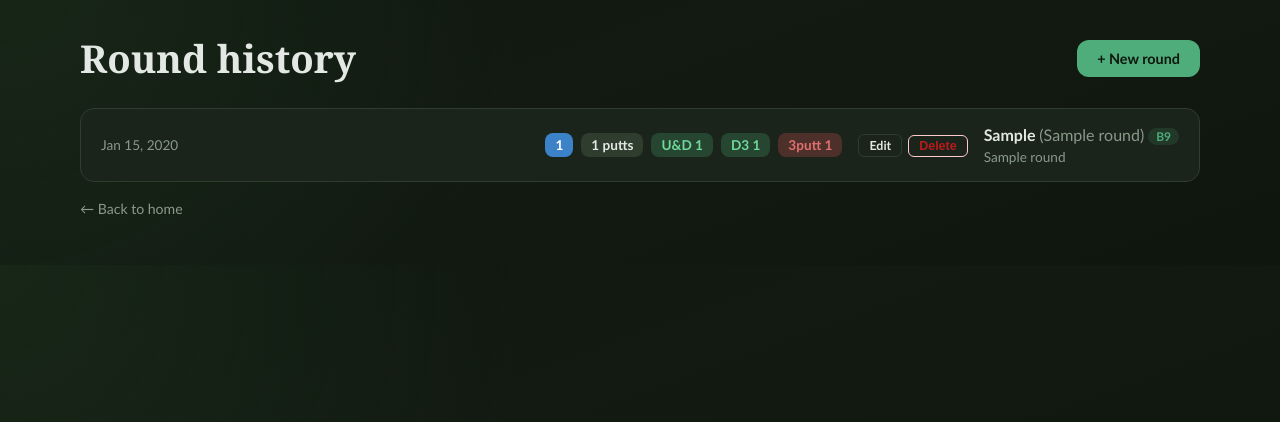
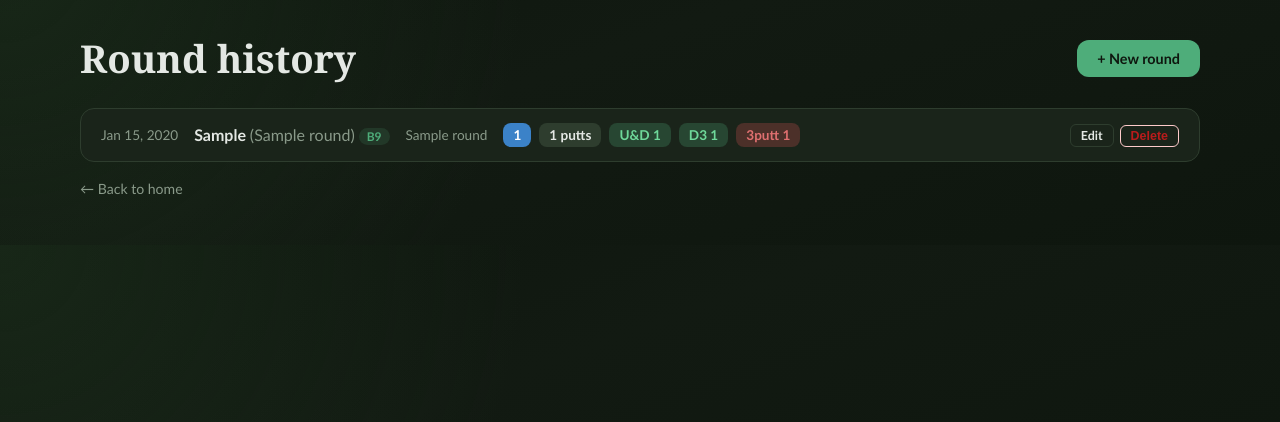
Before and after one commit to Brakjen/golf-scorecards, a FastAPI app: template src/golf_scorecards/templates/round_list.html in a window 1280 px wide. Shown: the part 44-466 px from the top of the page. Run offline with FastAPI, Linux system fonts and the light colour scheme; the template is opened without the code that fills it: most values are stand-ins (such as "Sample title", 1, 10 or a date in 2020).

Commit message:
fix: round cards — date/course/stats left, edit/delete buttons right

```diff
--- a/src/golf_scorecards/static/styles/app.css
+++ b/src/golf_scorecards/static/styles/app.css
@@ -665,11 +665,10 @@ tfoot th {
 }
 
 .round-card {
-  display: grid;
-  grid-template-columns: 120px 1fr auto auto;
-  gap: 4px 16px;
+  display: flex;
   align-items: center;
-  padding: 16px 20px;
+  gap: 16px;
+  padding: 14px 20px;
   border: 1px solid var(--rule);
   border-radius: 14px;
   background: var(--panel);
@@ -686,12 +685,13 @@ tfoot th {
 .round-card__date {
   font-size: 0.85rem;
   color: var(--muted);
-  grid-row: 1 / 3;
+  white-space: nowrap;
 }
 
 .round-card__course {
   font-weight: 700;
   font-size: 1rem;
+  white-space: nowrap;
 }
 
 .round-card__tee {
@@ -702,13 +702,12 @@ tfoot th {
 .round-card__player {
   font-size: 0.85rem;
   color: var(--muted);
+  white-space: nowrap;
 }
 
 .round-card__stats {
-  grid-row: 1 / 3;
   display: flex;
   gap: 8px;
-  justify-self: end;
 }
 
 .round-card__link {
@@ -722,11 +721,11 @@ tfoot th {
 }
 
 .round-card__actions {
-  grid-row: 1 / 3;
+  margin-left: auto;
   display: flex;
   gap: 6px;
-  justify-self: end;
   align-items: center;
+  flex-shrink: 0;
 }
 
 .btn-action {
```
